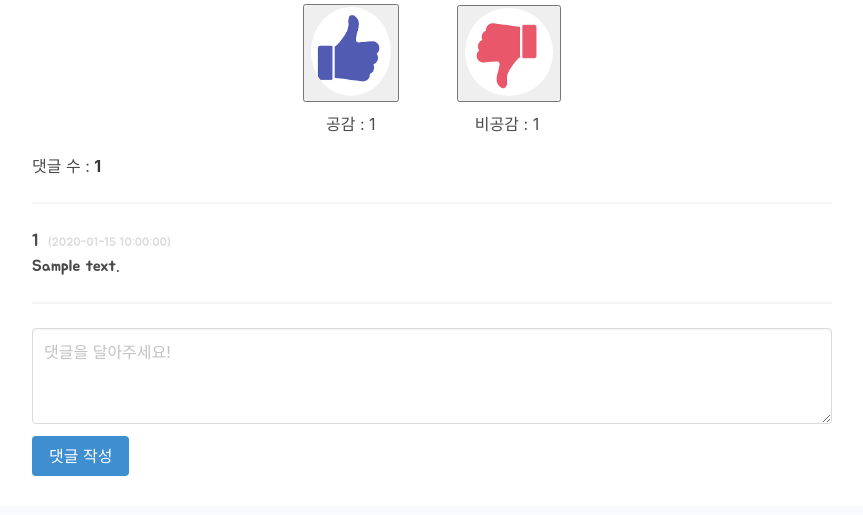
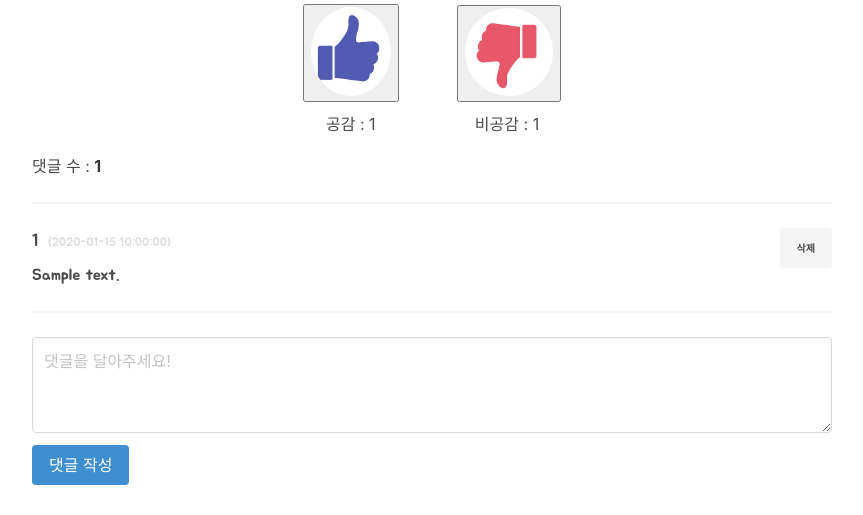
Before and after one commit to rockintuna/_week1, a Flask app: page /post in a window 1280 px wide. Shown: the part 899-1414 px from the top of the page, without its empty margins (208-1071 px from the left). Before the commit the page ends 1375 px from the top, so only its background shows below. Run offline with Flask 2, Linux system fonts and the light colour scheme; a database or web service that is not in the repository returns one stand-in record (values such as "Sample title").

Commit message:
댓글 삭제 이벤트 구현 중

```diff
--- a/templates/post.html
+++ b/templates/post.html
@@ -68,7 +68,6 @@
         }
 
         // 댓글 작성버튼에 대한 이벤트
-        // 추가 작업 시간보내주기
         function PostReplyButton() {
             let reply = $('#ReplyComment').val();
             let button_value = $('#ReplyButton').val();
@@ -86,11 +85,19 @@
                         $('#ReplyComment').val('');
                         $('#ReplyDiv').load(window.location.href + " #ReplyDiv")
 
-
                     }
                 });
             } else {
                 alert('댓글을 입력하세요.');
+            }
+        }
+
+        // 댓글 삭제 작업중
+        function DeleteReply() {
+            if (confirm("댓글을 삭제하시겠습니까?") == true) {
+                console.log($('#Comment_number').val());
+            } else {
+                return;
             }
         }
 
@@ -136,7 +143,6 @@
                     return;
                 }
             }
-
 
     </script>
 
@@ -217,8 +223,6 @@
                             비공감 : {{ unlike_count }}
                         </div>
                     </div>
-
-
                 </div>
             </div>
 
@@ -228,15 +232,26 @@
                 <hr>
                 <div>
                     <ul class="reply-ul" id="ReplyList">
-                        {% for comment in post.comments %}
+                        {% for comment in post.comments%}
                             <li class="reply-data">
+                                <div style="height: 35px;">
+                                    <div style="float: left; width: 50%;">
                                 <span style="font-size: 17px;">
                                 {{ comment.id }}
                                 </span>
                                         <span style="color: gainsboro; font-size: 12px;">
                                     &nbsp;({{ comment.create_date }})
                                 </span>
-                                <br>
+                                    </div>
+                                    <div style="float: right;">
+                                        <button class="button is-light" onclick="DeleteReply()"
+                                                id="Comment_number" value="{{ loop.index0 }}">
+                                            <span style="font-size:10px;">
+                                                <strong>삭제</strong>
+                                            </span>
+                                        </button>
+                                    </div>
+                                </div>
                                 <div>
                                     {{ comment.comment }}
                                 </div>
```
Lines whose indentation alone changed are shown as unchanged.
